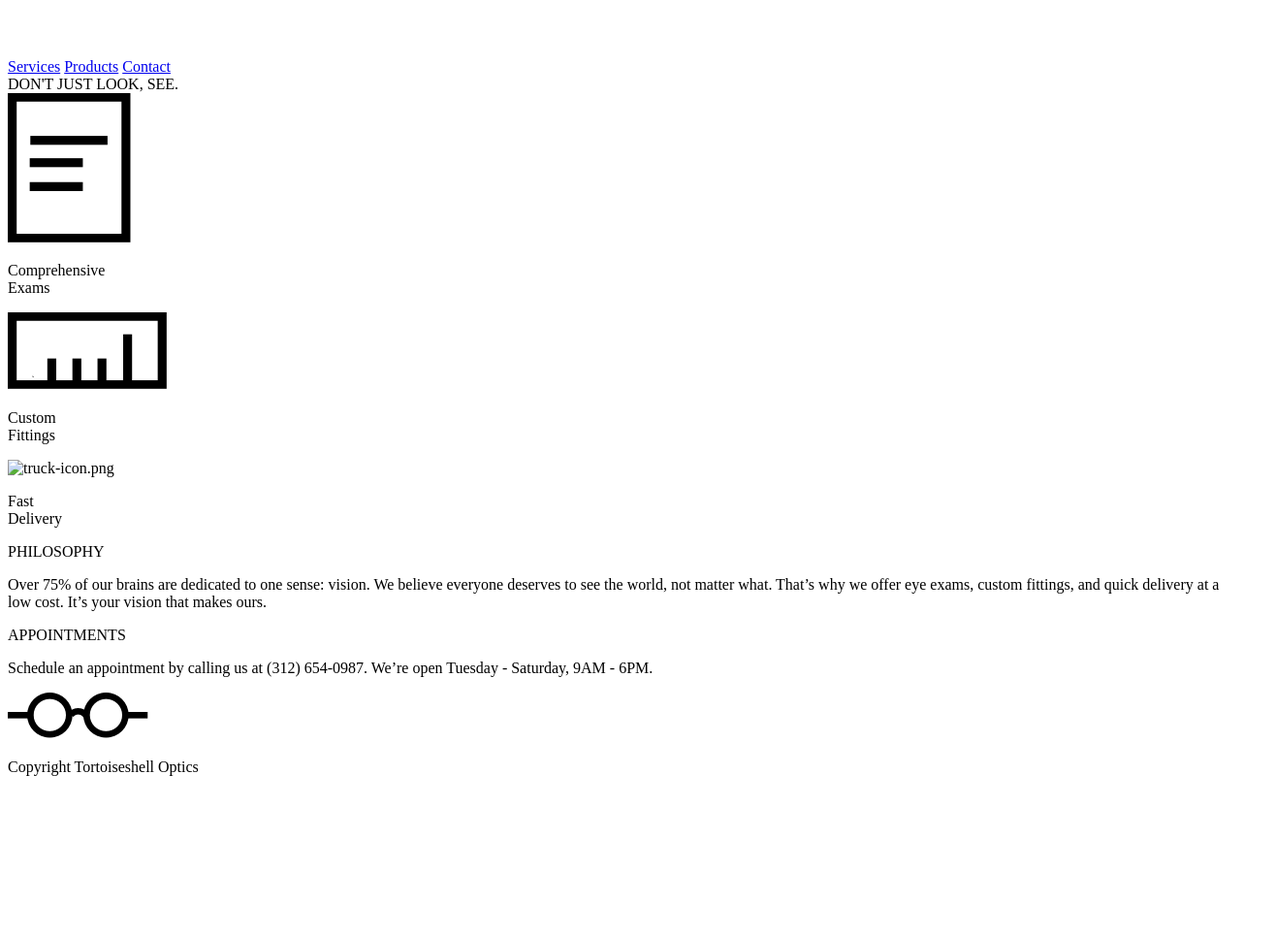
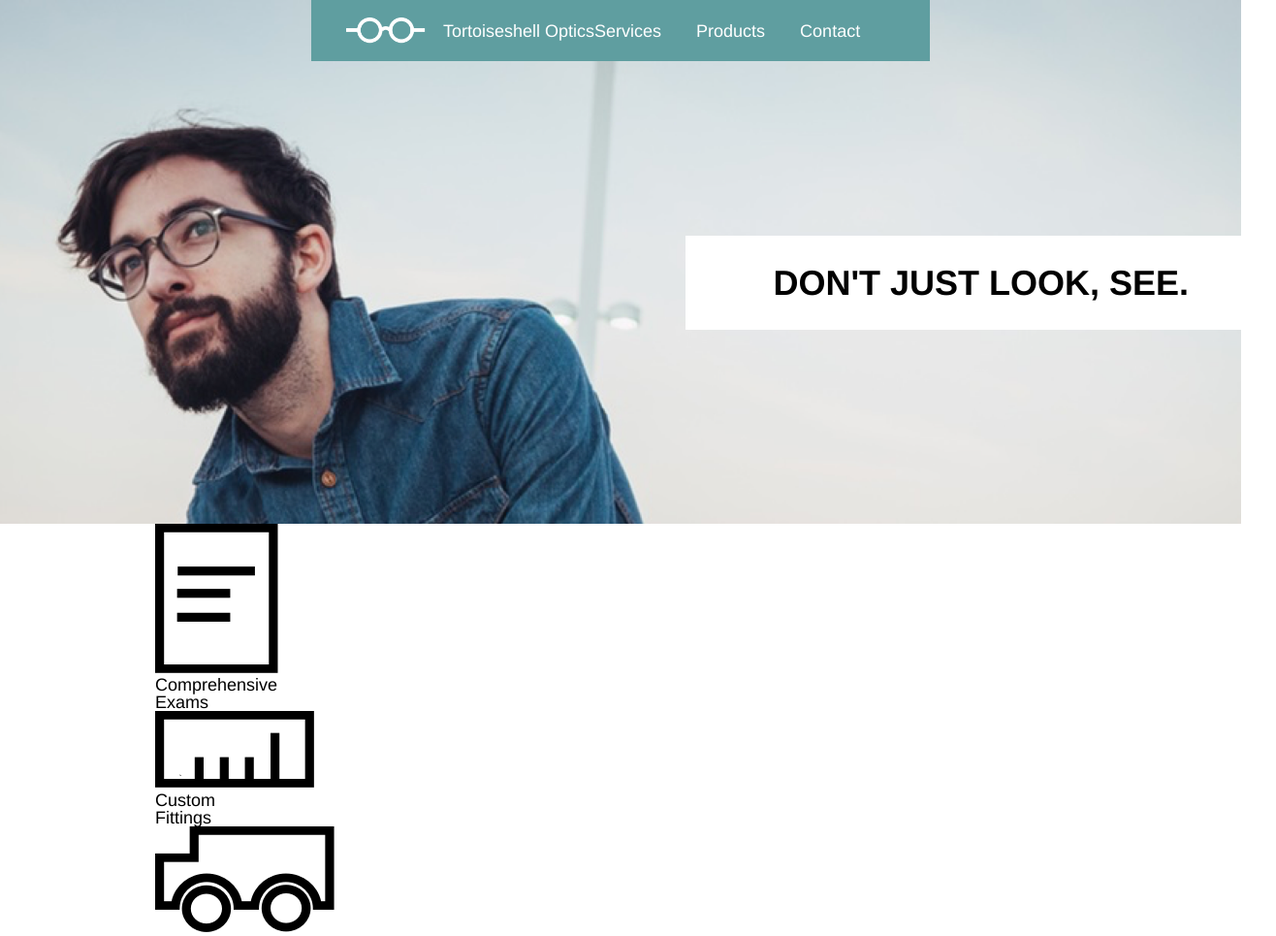
Before and after one commit to skipps/optics, a plain HTML site: page index.html in a window 1280 px wide. Shown: the top 965 px of the page at 97% size, 1316 px wide, since content can reach past the window. Before the commit the page ends 816 px from the top, so only its background shows below. Drawn offline with Linux system fonts and the light colour scheme.

Commit message:
finished banner

```diff
--- a/index.html
+++ b/index.html
@@ -1,20 +1,31 @@
 <!DOCTYPE html>
 <html>
+
 <head>
   <meta charset="utf-8">
+  <link rel="stylesheet" type="text/css" href="./resources/css/reset.css">
+  <link rel="stylesheet" type="text/css" href="./resources/css/style.css">
   <title>Totoiseshell Optics</title>
 </head>
+
 <body>
   <header>
+    <div class="banner container">
+      <span id="logo">
         <img src="./resources/images/logo-white.png" alt="logo-white.png">
+        <span>Tortoiseshell Optics</span>
+      </span>
       <nav>
         <a href="#services">Services</a>
         <a href="#products">Products</a>
         <a href="#contact">Contact</a>
       </nav>
-      <span class="moto">DON'T JUST LOOK, SEE.</span>
+    </div>
+    <div class="motto container">
+      <span>DON'T JUST LOOK, SEE.</span>
+    </div>
   </header>
-    <div class="main content">
+  <div class="main container">
     <div class="icons">
       <span>
          <img src="./resources/images/paper-icon.png" alt="paper-icon.png">
@@ -25,7 +36,7 @@
          <p>Custom<br>Fittings</p>
        </span>
       <span>
-         <img src="./resources/imagers/truck-icon.png" alt="truck-icon.png">
+         <img src="./resources/images/truck-icon.png" alt="truck-icon.png">
          <p>Fast<br>Delivery</p>
        </span>
       <div class="info">
@@ -45,4 +56,5 @@
     <p>Copyright Tortoiseshell Optics</p>
   </footer>
 </body>
+
 </html>
--- a/resources/css/style.css
+++ b/resources/css/style.css
@@ -0,0 +1,67 @@
+html{
+  font-size: 18px;
+  font-family: Helvetica;
+  line-height: 1.4rem;
+}
+
+body{
+  margin: 0;
+}
+
+.container{
+  max-width: 960px;
+  margin: 0 auto;
+}
+
+header{
+  background-image: url("../images/glasses-bg.png");
+  display: flex;
+  flex-direction: column;
+  background-repeat: no-repeat;
+  background-position: center;
+  background-size: cover;
+  height: 30rem;
+
+}
+
+header .banner{
+  display: flex;
+  flex-direction: row;
+  justify-content: space-between;
+  padding: 1rem 2rem;
+  color: white;
+  background-color: cadetblue;
+}
+
+#logo{
+  display: flex;
+  flex-direction: row;
+  align-items: center;
+}
+
+#logo img{
+  height: 1.5rem;
+  margin-right: 1rem;
+}
+
+nav{
+  display: flex;
+  align-items: center;
+}
+
+nav a{
+  margin-right: 2rem;
+  color: white;
+  text-decoration: none;
+}
+
+.motto{
+  display: flex;
+  background-color: white;
+  padding: 1.5rem 5rem;
+  font-size: 2rem;
+  font-weight: bold;
+  line-height: 1.2;
+  margin-top: 10rem;
+  margin-right: -2rem;
+}
```
Also changed, not shown: 2 other files. Lines whose indentation alone changed are shown as unchanged.
